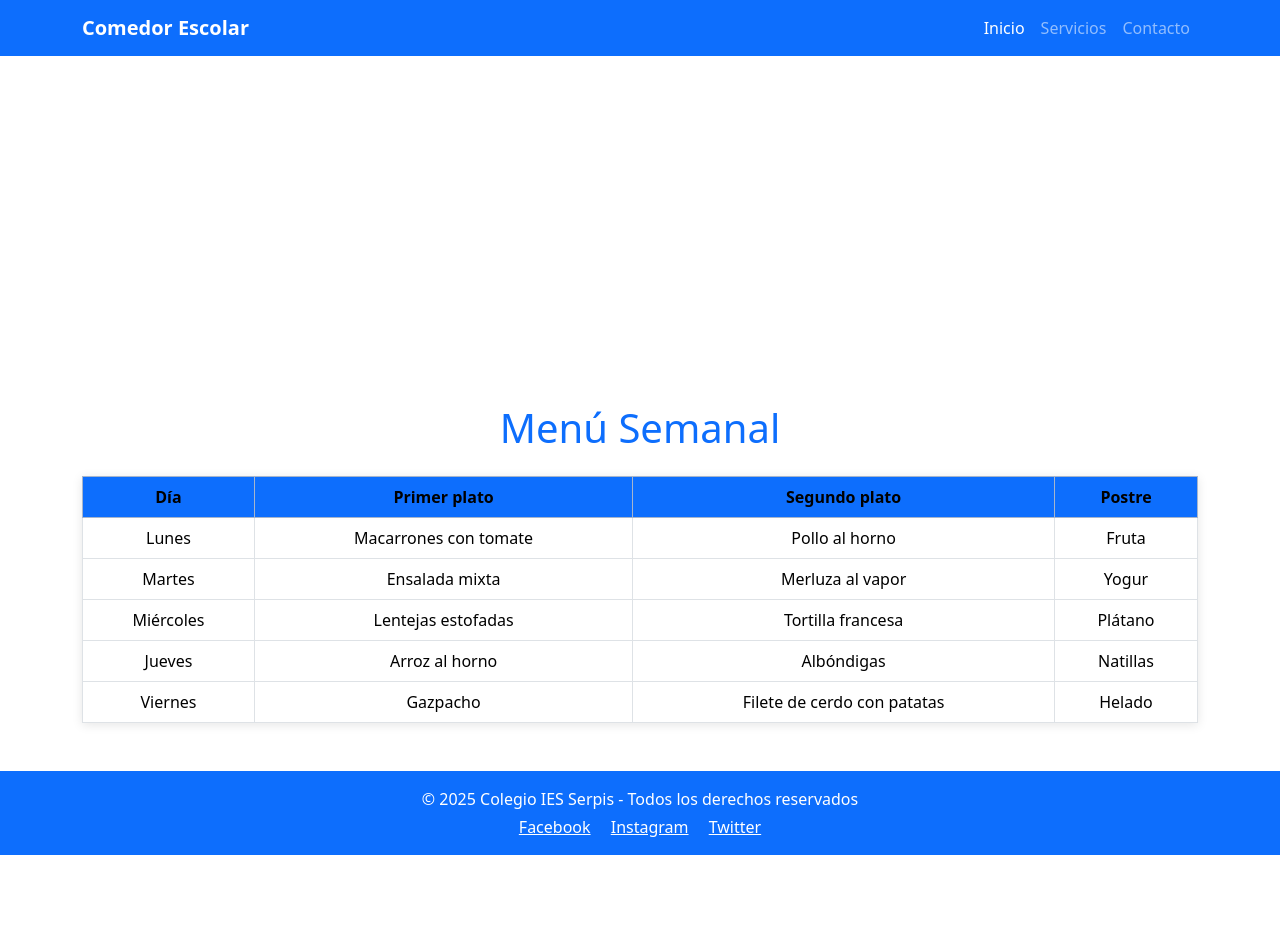
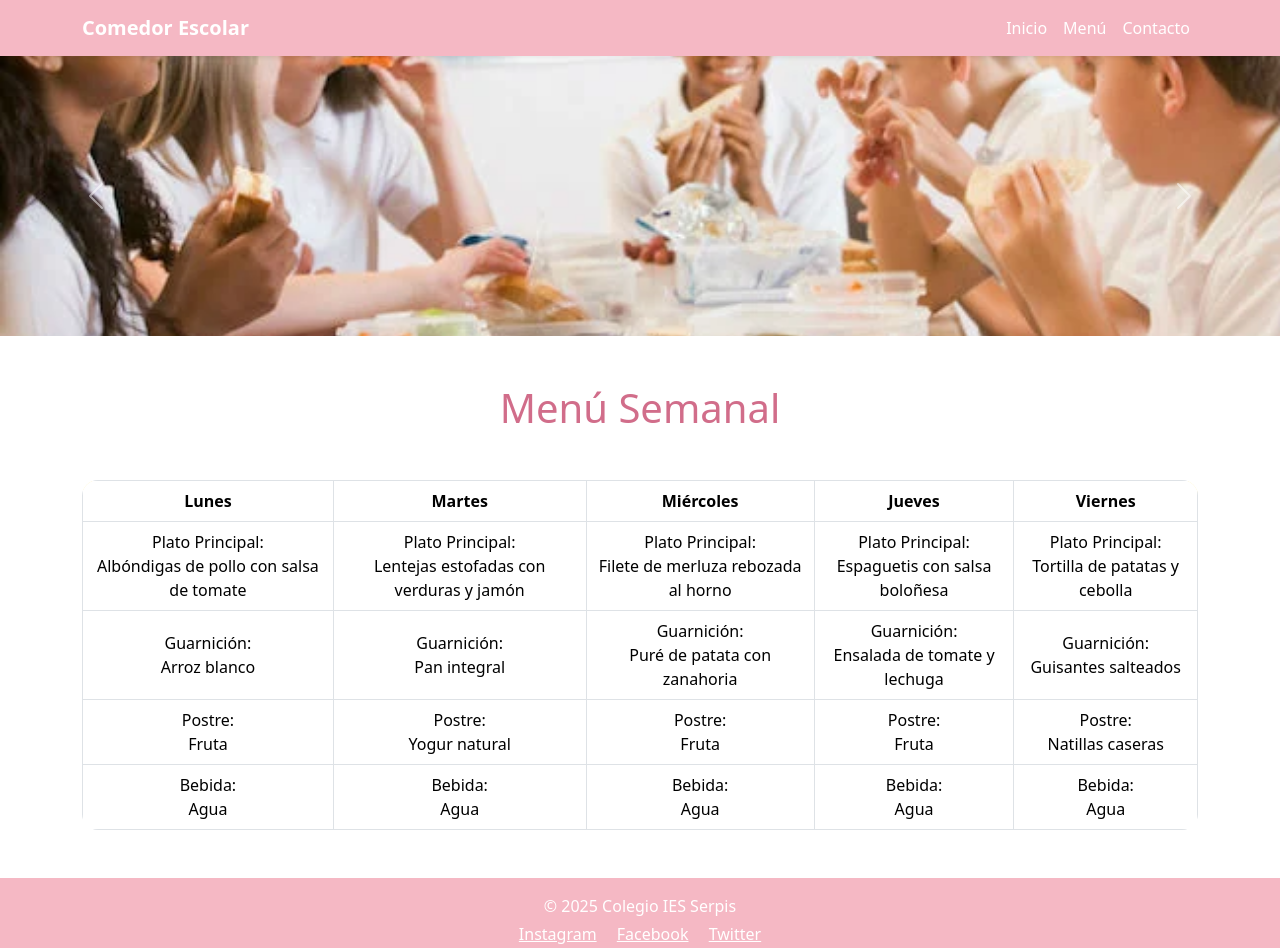
Before and after one commit to luciaar3/Interfaces, a plain HTML site: page Wireframe_LuciaAndreu/menu.html in a window 1280 px wide. Before the commit the page ends 855 px from the top, so only its background shows below. Drawn offline with nearby package versions, Linux system fonts and the light colour scheme.

Commit message:
proyecto

```diff
--- a/Wireframe_LuciaAndreu/menu.html
+++ b/Wireframe_LuciaAndreu/menu.html
@@ -9,66 +9,66 @@
 </head>
 <body>
 
-  <!-- Navbar -->
-  <nav class="navbar navbar-expand-lg navbar-dark bg-primary sticky-top">
+    <!-- navbar -->
+    <nav class="navbar navbar-expand-lg navbar-light bg-pink sticky-top shadow-sm">
       <div class="container">
-      <a class="navbar-brand fw-bold" href="#">Comedor Escolar</a>
+        <a class="navbar-brand fw-bold text-white" href="index.html">Comedor Escolar</a>
         <button class="navbar-toggler" type="button" data-bs-toggle="collapse" data-bs-target="#navbarNav">
           <span class="navbar-toggler-icon"></span>
         </button>
         <div class="collapse navbar-collapse" id="navbarNav">
           <ul class="navbar-nav ms-auto">
-          <li class="nav-item"><a class="nav-link active" href="#">Inicio</a></li>
-          <li class="nav-item"><a class="nav-link" href="#">Servicios</a></li>
-          <li class="nav-item"><a class="nav-link" href="contacto.html">Contacto</a></li>
+            <li class="nav-item"><a class="nav-link text-white" href="index.html">Inicio</a></li>
+            <li class="nav-item"><a class="nav-link text-white" href="menu.html">Menú</a></li>
+            <li class="nav-item"><a class="nav-link active text-white" href="contacto.html">Contacto</a></li>
           </ul>
         </div>
       </div>
     </nav>
 
-  <!-- Carrusel -->
-  <div id="comedorCarousel" class="carousel slide" data-bs-ride="carousel">
+  <!-- carrusel -->
+    <div id="menuCarousel" class="carousel slide">
       <div class="carousel-inner">
-      <div class="carousel-item active" style="background-image: url('images/menu1.jpg');"></div>
-      <div class="carousel-item" style="background-image: url('images/menu2.jpg');"></div>
-      <div class="carousel-item" style="background-image: url('images/menu3.jpg');"></div>
+        <div class="carousel-item active" style="background-image: url('/Wireframe_LuciaAndreu/images/image1.webp');"></div>
+        <div class="carousel-item" style="background-image: url('/Wireframe_LuciaAndreu/images/IMAGE2.webp');"></div>
+        <div class="carousel-item" style="background-image: url('/Wireframe_LuciaAndreu/images/image3.jpg');"></div>
       </div>
-    <button class="carousel-control-prev" type="button" data-bs-target="#comedorCarousel" data-bs-slide="prev">
+      <button class="carousel-control-prev" type="button" data-bs-target="#menuCarousel" data-bs-slide="prev">
         <span class="carousel-control-prev-icon"></span>
       </button>
-    <button class="carousel-control-next" type="button" data-bs-target="#comedorCarousel" data-bs-slide="next">
+      <button class="carousel-control-next" type="button" data-bs-target="#menuCarousel" data-bs-slide="next">
         <span class="carousel-control-next-icon"></span>
       </button>
     </div>
 
-  <!-- Contenido -->
+    <!-- contenido -->
     <div class="container text-center my-5">
-    <h1 class="mb-4 text-primary">Menú Semanal</h1>
-    <table class="table table-bordered table-hover align-middle">
-      <thead class="table-primary">
+      <h1 class="mb-5 text-pink">Menú Semanal</h1>
+      <table class="table table-bordered rounded-4 overflow-hidden align-middle">
+        <thead class="bg-yellow text-dark">
           <tr>
-          <th>Día</th>
-          <th>Primer plato</th>
-          <th>Segundo plato</th>
-          <th>Postre</th>
+            <th>Lunes</th>
+            <th>Martes</th>
+            <th>Miércoles</th>
+            <th>Jueves</th>
+            <th>Viernes</th>
           </tr>
         </thead>
         <tbody>
-        <tr><td>Lunes</td><td>Macarrones con tomate</td><td>Pollo al horno</td><td>Fruta</td></tr>
-        <tr><td>Martes</td><td>Ensalada mixta</td><td>Merluza al vapor</td><td>Yogur</td></tr>
-        <tr><td>Miércoles</td><td>Lentejas estofadas</td><td>Tortilla francesa</td><td>Plátano</td></tr>
-        <tr><td>Jueves</td><td>Arroz al horno</td><td>Albóndigas</td><td>Natillas</td></tr>
-        <tr><td>Viernes</td><td>Gazpacho</td><td>Filete de cerdo con patatas</td><td>Helado</td></tr>
+          <tr><td>Plato Principal: <br> Albóndigas de pollo con salsa de tomate</td><td>Plato Principal: <br> Lentejas estofadas con verduras y jamón</td><td>Plato Principal: <br> Filete de merluza rebozada al horno</td><td>Plato Principal: <br> Espaguetis con salsa boloñesa</td><td>Plato Principal: <br> Tortilla de patatas y cebolla</td></tr>
+          <tr><td>Guarnición: <br> Arroz blanco</td><td>Guarnición: <br> Pan integral</td><td>Guarnición: <br> Puré de patata con zanahoria</td><td>Guarnición: <br> Ensalada de tomate y lechuga</td><td>Guarnición: <br> Guisantes salteados</td></tr>
+          <tr><td>Postre: <br> Fruta</td><td>Postre: <br> Yogur natural</td><td>Postre: <br> Fruta</td><td>Postre: <br> Fruta</td><td>Postre: <br> Natillas caseras</td></tr>
+          <tr><td>Bebida: <br> Agua</td><td>Bebida: <br> Agua</td><td>Bebida: <br> Agua</td><td>Bebida: <br> Agua</td><td>Bebida: <br> Agua</td></tr>
         </tbody>
       </table>
     </div>
 
-  <!-- Pie -->
-  <footer class="bg-primary text-white text-center py-3">
-    <p class="mb-1">© 2025 Colegio IES Serpis - Todos los derechos reservados</p>
+    <!-- pie -->
+    <footer class="bg-pink text-white text-center py-3">
+      <p class="mb-1">© 2025 Colegio IES Serpis</p>
       <div>
+        <a href="#" class="text-white me-3">Instagram</a>
         <a href="#" class="text-white me-3">Facebook</a>
-      <a href="#" class="text-white me-3">Instagram</a>
         <a href="#" class="text-white">Twitter</a>
       </div>
     </footer>
--- a/Wireframe_LuciaAndreu/styles/styleContacto.css
+++ b/Wireframe_LuciaAndreu/styles/styleContacto.css
@@ -1,17 +1,23 @@
 body {
-  background-color: #f4f8ff;
+  background-color: #fffafc;
+  font-family: 'Segoe UI', sans-serif;
 }
 
-form {
-  background-color: #ffffff;
+.bg-pink {
+  background-color: #f5b8c4;
 }
 
-button {
-  transition: all 0.2s ease;
+.text-pink {
+  color: #d16d8a;
+}
+
+.bg-yellow {
+  background-color: #fff2b2;
 }
 
 button:hover {
-  background-color: rgba(237, 189, 190, 0.45);
+  background-color: #ffe180;
+  transition: 0.2s;
 }
 
 footer a:hover {
--- a/Wireframe_LuciaAndreu/styles/styleIndex.css
+++ b/Wireframe_LuciaAndreu/styles/styleIndex.css
@@ -4,9 +4,21 @@ body, html {
   font-family: 'Segoe UI', Tahoma, Geneva, Verdana, sans-serif;
 }
 
+.bg-pink {
+  background-color: #f5b8c4;
+}
+
+.text-pink {
+  color: #d16d8a;
+}
+button:hover {
+  background-color: #ffe180;
+  transition: 0.2s;
+}
+
 /* Panel izquierdo */
 .left-panel {
-  background-image: url('fondo-serpis.jpg'); /* no consigo poner esta imagen desde mis recursos, para que cree un fondo con imagen y no se superponga al titulo*/
+  background-image: url('/Wireframe_LuciaAndreu/images/logoPrincipal.png');
   color: white;
   min-height: 75vh;
   position: relative;
@@ -39,13 +51,3 @@ body, html {
   border-color: #0d6efd;
   box-shadow: 0 0 0 0.2rem rgba(13, 110, 253, 0.25);
 }
-
-/* Responsive */
-@media (max-width: 768px) {
-  .left-panel {
-    display: none; /* Se oculta el panel izquierdo en pantallas pequeñas */
-  }
-  body {
-    background-color: #f8f9fa;
-  }
-}
--- a/Wireframe_LuciaAndreu/styles/styleMenu.css
+++ b/Wireframe_LuciaAndreu/styles/styleMenu.css
@@ -1,18 +1,35 @@
+.bg-pink {
+  background-color: #f5b8c4;
+}
+
+.text-pink {
+  color: #d16d8a;
+}
+
+.bg-yellow {
+  background-color: #fff2b2;
+}
+
+button:hover {
+  background-color: #ffe180;
+  transition: 0.2s;
+}
+
 .carousel-item {
-  height: 300px;
+  height: 280px;
   background-size: cover;
   background-position: center;
 }
 
 table {
-  background-color: #fff;
-  box-shadow: 0 2px 10px rgba(0,0,0,0.1);
+  background-color: white;
+  border-radius: 10px;
 }
 
-th {
-  color: #fff;
-  background-color: #0d6efd !important;
+th, td {
+  text-align: center;
 }
+
 
 footer a:hover {
   text-decoration: underline;
```
Also changed, not shown: Wireframe_LuciaAndreu/contacto.html (+19 -19 lines), Wireframe_LuciaAndreu/index.html (+20 -3 lines), Wireframe_LuciaAndreu/images/IMAGE2.webp (added), Wireframe_LuciaAndreu/images/image1.webp (added), Wireframe_LuciaAndreu/images/image3.jpg (added). Lines whose indentation alone changed are shown as unchanged.
